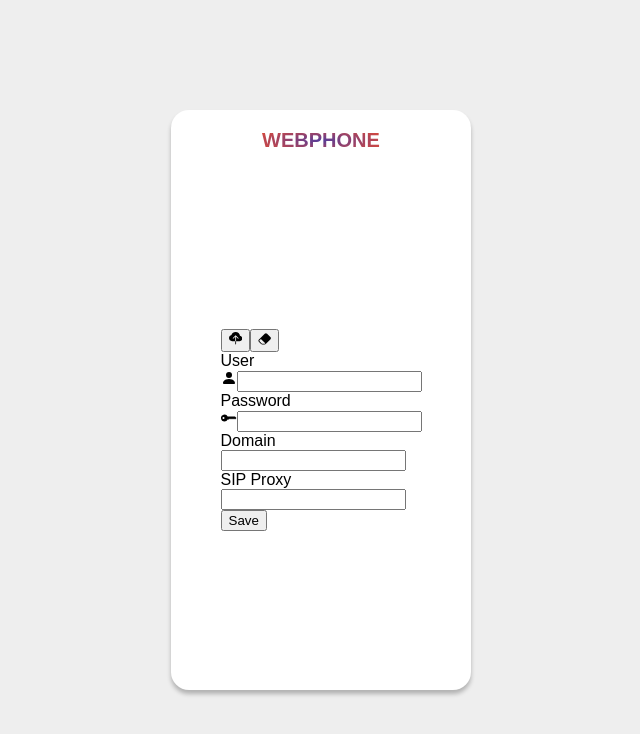
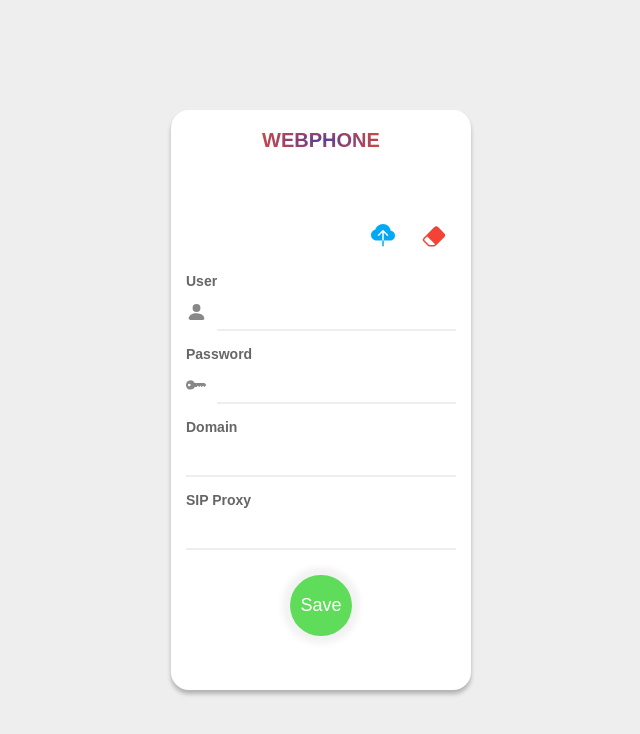
Before and after one commit to branow/webphone, a React (Vite) app: page / in a window 1280 px wide. Shown: the top 734 px of the page, without its empty margins (319-959 px from the left). Built offline with nearby package versions, Linux system fonts and the light colour scheme.

Commit message:
Style SipAccountPage

```diff
--- a/src/components/Phone.css
+++ b/src/components/Phone.css
@@ -78,3 +78,17 @@
 .hang-up-btn:hover {
   background-color: var(--c-red-dark);
 }
+
+.pending {
+  width: fit-content;
+  color: #0000;
+  /* -webkit-text-stroke: 1px var(--c-green); */
+  background:
+    radial-gradient(1.13em at 50% 1.6em, var(--c-green-dark) 105%,#0000 101%) calc(50% - 1.6em) 0/3.2em 100% text,
+    radial-gradient(1.13em at 50% -0.8em, #0000 99%, var(--c-green-dark) 101%) 50% .8em/3.2em 100% repeat-x  text;
+  animation: l9 2s linear infinite;
+}
+
+@keyframes l9 {
+  to {background-position: calc(50% + 1.6em) 0,calc(50% + 3.2em) .8em}
+}
--- /dev/null
+++ b/src/components/account/SipAccountForm.css
@@ -0,0 +1,90 @@
+.sip-account-form {
+  display: flex;
+  flex-direction: column;
+  justify-content: center;
+  align-items: center;
+  gap: 15px;
+  width: 100%;
+  padding: 15px;
+  box-sizing: border-box;
+}
+
+.sip-account-form-error {
+  color: var(--c-red);
+  font-size: 18px;
+  text-align: center;
+}
+
+.sip-account-form-control-con {
+  display: flex;
+  gap: 7px;
+  justify-content: right;
+  width: 100%;
+}
+
+.sip-account-form-control {
+  font-size: 24px;
+  padding: 10px;
+}
+
+.upload {
+  color: var(--c-blue);
+}
+
+.erase {
+  color: var(--c-red);
+}
+
+.sip-account-form-text-in {
+  display: flex;
+  flex-direction: column;
+  gap: 5px;
+  width: 100%;
+}
+
+.sip-account-form-text-in > * {
+  display: flex;
+  gap: 10px;
+  align-items: center;
+}
+
+.sip-account-form-text-in label {
+  font-size: 14px;
+  color: var(--c-subtext);
+  font-weight: bold;
+}
+
+.sip-account-form-text-in .text-input-icon {
+  font-size: 24px;
+  color: var(--c-gray);
+}
+
+.sip-account-form-text-in input {
+  box-sizing: border-box;
+  font-size: 18px;
+  padding: 7px 10px;
+  width: 100%;
+  max-width: 100%;
+  border: none;
+  border-bottom: 2px solid var(--c-hover);
+}
+
+.sip-account-form-save-btn {
+  margin: 10px;
+  background-color: var(--c-green);
+  color: var(--c-icon);
+  border: none;
+  border-radius: 50%;
+  aspect-ratio: 1 / 1;
+  cursor: pointer;
+  transition: all ease-in-out 0.5s;
+  font-size: 18px;
+  padding: 10px;
+  box-shadow: 0 0 6px 8px rgba(0, 0, 0, 0.05);
+  width: fit-content;
+}
+
+.sip-account-form-save-btn:hover {
+  background-color: var(--c-green-dark);
+  font-size: 22px;
+}
--- a/src/components/account/SipAccountForm.tsx
+++ b/src/components/account/SipAccountForm.tsx
@@ -17,6 +17,7 @@ import Button from "../Button";
 import FileChooser from "../FileChooser";
 import Error from "../ErrorMessage";
 import { SipAccount, SipContext } from "./SipProvider";
+import "./SipAccountForm.css";
 
 interface Props {}
 
@@ -95,12 +96,23 @@ const SipAccountForm: FC<Props> = ({}) => {
   }
 
   return (
-    <form>
-      <Error  error={error} />
-      <Button Icon={BsCloudUploadFill} onClick={handleFileSelector} />
-      <Button Icon={BsEraserFill} onClick={handleClean} />
+    <form className="sip-account-form">
+      <Error className="sip-account-form-error" error={error} />
+      <div className="sip-account-form-control-con">
+        <Button
+          className="upload sip-account-form-control transparent-btn"
+          Icon={BsCloudUploadFill}
+          onClick={handleFileSelector}
+        />
+        <Button
+          className="erase sip-account-form-control transparent-btn"
+          Icon={BsEraserFill}
+          onClick={handleClean}
+        />
+      </div>
       <FileChooser trigger={fileTrigger} onLoadFile={handleLoadFile}/>
       <TextInput
+        className="sip-account-form-text-in"
         Icon={BsPersonFill}
         label="User"
         name="username"
@@ -108,6 +120,7 @@ const SipAccountForm: FC<Props> = ({}) => {
         onChange={handleChange}
       />
       <TextInput
+        className="sip-account-form-text-in"
         Icon={BsKeyFill}
         label="Password"
         name="password"
@@ -115,18 +128,24 @@ const SipAccountForm: FC<Props> = ({}) => {
         onChange={handleChange}
       />
       <TextInput
+        className="sip-account-form-text-in"
         label="Domain"
         name="domain"
         value={localSipAccount.domain}
         onChange={handleChange}
       />
       <TextInput
+        className="sip-account-form-text-in"
         label="SIP Proxy"
         name="proxy"
         value={localSipAccount.proxy}
         onChange={handleChange}
       />
-      <Button text="Save" onClick={handleSave} />
+      <Button
+        className="sip-account-form-save-btn"
+        text="Save"
+        onClick={handleSave}
+      />
     </form>
   );
 }
--- /dev/null
+++ b/src/components/account/SipAccountPage.css
@@ -0,0 +1,22 @@
+.sip-account-page {
+}
+
+.sip-account-page-connecting {
+  display: flex;
+  flex-direction: column;
+  justify-content: center;
+  align-items: center;
+  gap: 20px;
+}
+
+.sip-account-page-connecting-animation {
+  font-size: 32px;
+  font-weight: bold;
+  line-height: 1.5;
+}
+
+.sip-account-page-connecting-message {
+  color: var(--c-subtext);
+  font-size: 18px;
+  font-weight: bold;
+}
--- a/src/components/account/SipAccountPage.tsx
+++ b/src/components/account/SipAccountPage.tsx
@@ -1,6 +1,7 @@
 import { FC, useContext } from "react";
 import SipAccountForm from "./SipAccountForm"
 import { SipContext, RegistrationState, ConnectionState } from "./SipProvider";
+import "./SipAccountPage.css";
 
 const SipAccountPage: FC = () => {
   const {registrationState, connectionState} = useContext(SipContext)!;
@@ -14,10 +15,18 @@ const SipAccountPage: FC = () => {
   }
 
   return (
-    <>
-      {isConnecting() && (<div>Loading...</div>)}
+    <div className="sip-account-page">
+      {isConnecting() &&
+        (<div className="sip-account-page-connecting">
+          <div className="sip-account-page-connecting-animation pending">
+            CONECTING
+          </div>
+          <div className="sip-account-page-connecting-message">
+            Please wait...
+          </div>
+        </div>)}
       {!isConnecting() && !isRegistered() && (<SipAccountForm />)}
-    </>
+    </div>
   );
 };
 
```
